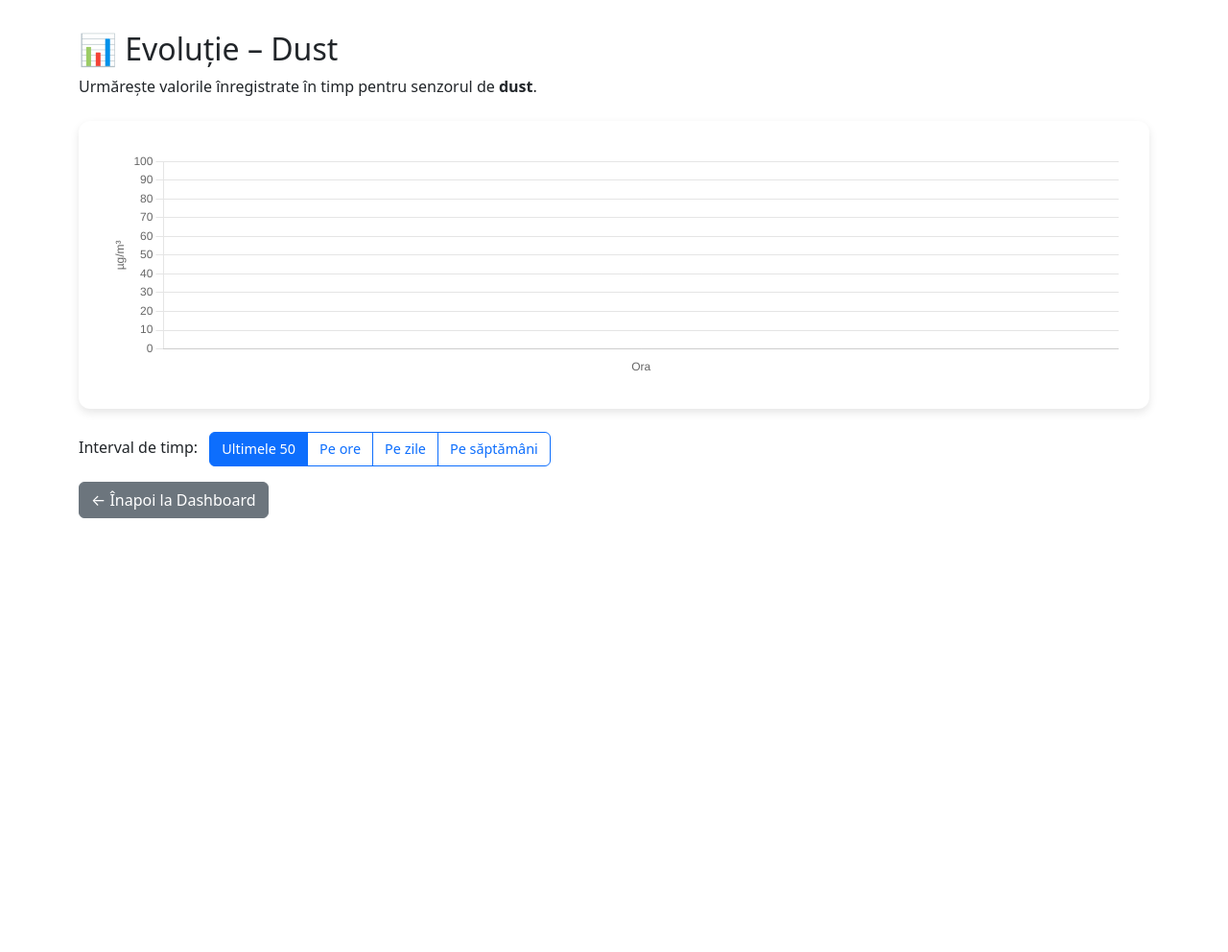
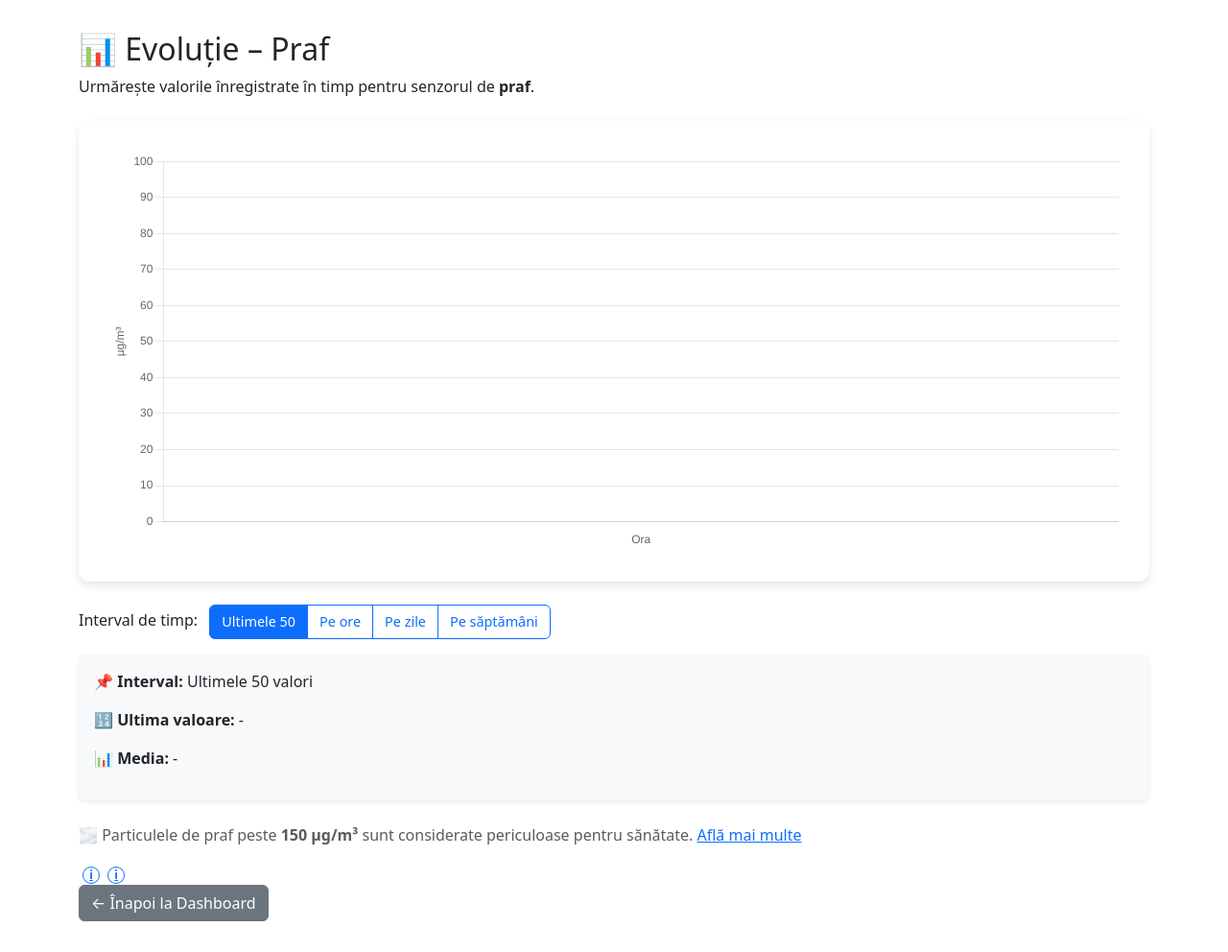
Before and after one commit to roxiexd7015/smartroom, a Flask app: page /details/dust in a window 1280 px wide. Shown: the whole page at 96% size. Before the commit the page ends 540 px from the top, so only its background shows below. Run offline with Flask 3, Linux system fonts and the light colour scheme; data that the repository does not hold is empty; some libraries are stand-ins or nearby versions.

Commit message:
added info about sensor values in chart page details

```diff
--- a/app.py
+++ b/app.py
@@ -1,5 +1,7 @@
 from flask import Flask, request, render_template, jsonify
+from datetime import datetime, timedelta
 import MySQLdb
+
 
 app = Flask(__name__)
 
@@ -148,60 +150,89 @@ def get_latest():
         return jsonify({'error': str(e)})
 
 @app.route('/api/details/<sensor>')
-def api_sensor_data(sensor):
+def sensor_details_api(sensor):
+    range_type = request.args.get('range', 'latest')
+
     try:
         conn = MySQLdb.connect(**db_config)
         cursor = conn.cursor()
 
-        # Dicționar cu numele coloanelor din baza de date
-        sensor_map = {
-            'dust': ('dust', 'dust_avg'),
-            'gas': ('gas_resistance', 'gas_res_avg'),
-            'temperature': ('temperature', None),
-            'humidity': ('humidity', None)
-        }
+        if sensor not in ['temperature', 'humidity', 'dust', 'gas']:
+            return jsonify([])
 
-        if sensor not in sensor_map:
-            return jsonify({'error': 'Senzor invalid'})
+        #decizie coloane
+        if sensor == 'gas':
+            column = 'gas_resistance'
+            avg_column = 'gas_res_avg'
+        elif sensor == 'dust':
+            column = 'dust'
+            avg_column = 'dust_avg'
+        else:
+            column = sensor
+            avg_column = None
 
-        col1, col2 = sensor_map[sensor]
+        #construire query în funcție de interval
+        if range_type == 'latest':
+            query = f"""
+                SELECT {column}, {avg_column if avg_column else 'NULL'}, timestamp
+                FROM sensor_data
+                ORDER BY timestamp DESC
+                LIMIT 50
+            """
+            cursor.execute(query)
+        else:
+            if range_type == 'hour':
+                time_limit = datetime.now() - timedelta(hours=1)
+            elif range_type == 'day':
+                time_limit = datetime.now() - timedelta(days=1)
+            elif range_type == 'week':
+                time_limit = datetime.now() - timedelta(weeks=1)
+            else:
+                time_limit = datetime.now() - timedelta(hours=1)
 
-        # Query diferit dacă există și coloană de medie
-        if col2:
             query = f"""
-                SELECT {col1}, {col2}, timestamp
+                SELECT {column}, {avg_column if avg_column else 'NULL'}, timestamp
                 FROM sensor_data
-                ORDER BY timestamp DESC LIMIT 50
+                WHERE timestamp >= %s
+                ORDER BY timestamp ASC
             """
-        else:
-            query = f"""
-                SELECT {col1}, timestamp
-                FROM sensor_data
-                ORDER BY timestamp DESC LIMIT 50
-            """
+            cursor.execute(query, (time_limit,))
 
-        cursor.execute(query)
         rows = cursor.fetchall()
         conn.close()
 
         data = []
-        for row in rows[::-1]:
-            entry = {}
+        for row in rows:
+            valoare = row[0]
+            medie = row[1]
+            timestamp = row[2].strftime("%H:%M")
 
-            if col2:
-                entry['brut'] = row[0]
-                entry['medie'] = row[1]
-                entry['timestamp'] = row[2].strftime("%H:%M")
-            else:
-                entry['valoare'] = row[0]
-                entry['timestamp'] = row[1].strftime("%H:%M")
-            data.append(entry)
+            d = {
+                'valoare': valoare,
+                'timestamp': timestamp
+            }
+
+            if avg_column:
+                d['medie'] = medie
+
+            data.append(d)
 
         return jsonify(data)
 
     except Exception as e:
         return jsonify({'error': str(e)})
 
+@app.context_processor
+def inject_sensor_name():
+    return {
+        'sensor_name': {
+            'temperature': 'temperatură',
+            'humidity': 'umiditate',
+            'dust': 'praf',
+            'gas': 'gaz'
+        }
+    }
+
 # Pornirea serverului Flask
 if __name__ == '__main__':
     app.run(host='0.0.0.0', port=5000)
--- a/static/css/styles.css
+++ b/static/css/styles.css
@@ -89,7 +89,7 @@ p {
   border-radius: 12px;
   box-shadow: 0 4px 10px rgba(0,0,0,0.1);
   max-width: 100%;
-  height: 300px;
+  height: 60vh;   /* înălțime relativă la viewport în loc de fixă */
   position: relative;
 }
 
@@ -117,3 +117,45 @@ p {
     font-size: 1rem;
   }
 }
+
+.toggle-info {
+    cursor: pointer;
+    color: #0d6efd;
+    text-decoration: underline;
+}
+.extra-info { display: none; animation: fadeIn 0.3s ease-in-out; }
+@keyframes fadeIn {
+    from { opacity: 0; }
+    to { opacity: 1; }
+    }
+    .info-icon {
+      display: inline-block;
+      font-style: normal;
+      font-weight: bold;
+      color: #0d6efd;
+      border-radius: 50%;
+      border: 1px solid #0d6efd;
+      width: 18px;
+      height: 18px;
+      text-align: center;
+      line-height: 16px;
+      font-size: 12px;
+      cursor: help;
+      margin-left: 4px;
+      position: relative;
+    }
+    .info-icon:hover::after {
+      content: attr(data-info);
+      position: absolute;
+      bottom: -1.8em;
+      left: 0;
+      background: #f8f9fa;
+      color: #000;
+      border: 1px solid #ccc;
+      padding: 6px 10px;
+      border-radius: 6px;
+      font-size: 0.75rem;
+      white-space: nowrap;
+      box-shadow: 0 2px 6px rgba(0,0,0,0.1);
+      z-index: 10;
+    }
--- a/templates/details.html
+++ b/templates/details.html
@@ -3,7 +3,13 @@
 <head>
   <meta charset="UTF-8">
   <meta name="viewport" content="width=device-width, initial-scale=1">
-  <title>Detalii – {{ sensor|capitalize }}</title>
+    {% set sensor_name = {
+    'temperature': 'temperatură',
+    'humidity': 'umiditate',
+    'dust': 'praf',
+    'gas': 'gaz'
+    } %}
+  <title>Detalii – {{ sensor_name[sensor]|capitalize }}</title>
   <link rel="stylesheet" href="{{ url_for('static', filename='css/styles.css') }}">
 
   <!-- Bootstrap -->
@@ -18,8 +24,9 @@
 
 <body>
   <div class="container">
-    <h2>📊 Evoluție – {{ sensor|capitalize }}</h2>
-    <p>Urmărește valorile înregistrate în timp pentru senzorul de <strong>{{ sensor }}</strong>.</p>
+    <h2>📊 Evoluție – {{ sensor_name[sensor] | capitalize }}</h2>
+    <p>Urmărește valorile înregistrate în timp pentru senzorul de <strong>{{ sensor_name[sensor] }}</strong>.</p>
+
 
     <div class="chart-container my-4">
       <canvas id="sensorChart"></canvas>
@@ -35,7 +42,37 @@
         </div>
     </div>
 
+    <div id="chart-summary" class="mt-3 p-3 bg-light rounded shadow-sm">
+      <p><strong>📌 Interval:</strong> <span id="interval-label">Ultimele 50 valori</span></p>
+      <p><strong>🔢 Ultima valoare:</strong> <span id="last-value">-</span></p>
+      <p><strong>📊 Media:</strong> <span id="average-value">-</span></p>
+    </div>
 
+    <div id="sensor-info" class="mt-4">
+      {% if sensor == 'temperature' %}
+        <p class="text-muted">🌡️ Temperaturile ideale într-un dormitor sunt între <strong>20–24 °C</strong>. <span class="toggle-info" onclick="toggleExtra()">Află mai multe</span></p>
+        <div class="extra-info text-muted">
+          Aceste temperaturi favorizează somnul odihnitor și mențin o stare generală de bine, prevenind disconfortul termic.
+        </div>
+      {% elif sensor == 'humidity' %}
+        <p class="text-muted">💧 Nivelul optim de umiditate este între <strong>40–60%</strong>. <span class="toggle-info" onclick="toggleExtra()">Află mai multe</span></p>
+        <div class="extra-info text-muted">
+          Nivelurile scăzute pot cauza uscăciunea mucoaselor și iritații, iar cele ridicate pot favoriza apariția mucegaiului.
+        </div>
+      {% elif sensor == 'dust' %}
+        <p class="text-muted">🌫️ Particulele de praf peste <strong>150 µg/m³</strong> sunt considerate periculoase pentru sănătate. <span class="toggle-info" onclick="toggleExtra()">Află mai multe</span></p>
+            <a href="https://www.who.int/publications/i/item/9789241550376" target="_blank" class="info-icon" title="Ghid OMS privind condițiile de locuit și sănătatea">i</a>
+            <a href="https://www.airnow.gov/aqi/aqi-basics/" target="_blank" class="info-icon" title="Ghid EPA privind calitatea aerului">i</a>
+        <div class="extra-info text-muted">
+          Praful poate conține alergeni, bacterii și particule fine care afectează sistemul respirator, mai ales la copii și vârstnici. Valorile între 12–35 µg/m³ sunt considerate moderate. Dacă sunt între 50–150 µg/m³, pot afecta persoanele sensibile. Peste 150, aerul este nesănătos pentru toată lumea. Nivelurile mari pot apărea din cauza prafului acumulat pe mobilier, circulației aerului sau ventilației slabe.
+        </div>
+      {% elif sensor == 'gas' %}
+        <p class="text-muted">🧪 Rezistența gazului sub <strong>10 kΩ</strong> poate indica un nivel slab al calității aerului. <span class="toggle-info" onclick="toggleExtra()">Află mai multe</span></p>
+        <div class="extra-info text-muted">
+          Valorile mici pot semnala prezența compușilor organici volatili (VOC) eliberați de produse de curățenie, mobilier sau plastic.
+        </div>
+      {% endif %}
+    </div>
     <a href="/dashboard" class="btn btn-secondary">← Înapoi la Dashboard</a>
   </div>
 
```
